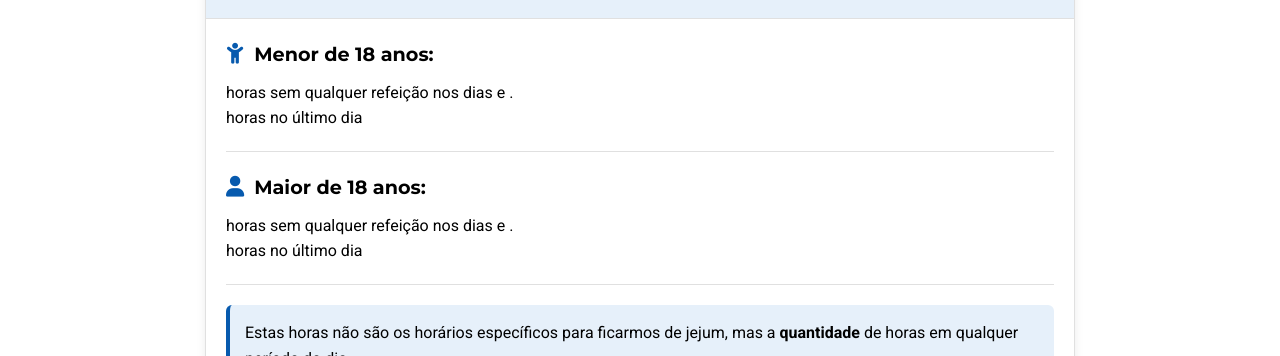
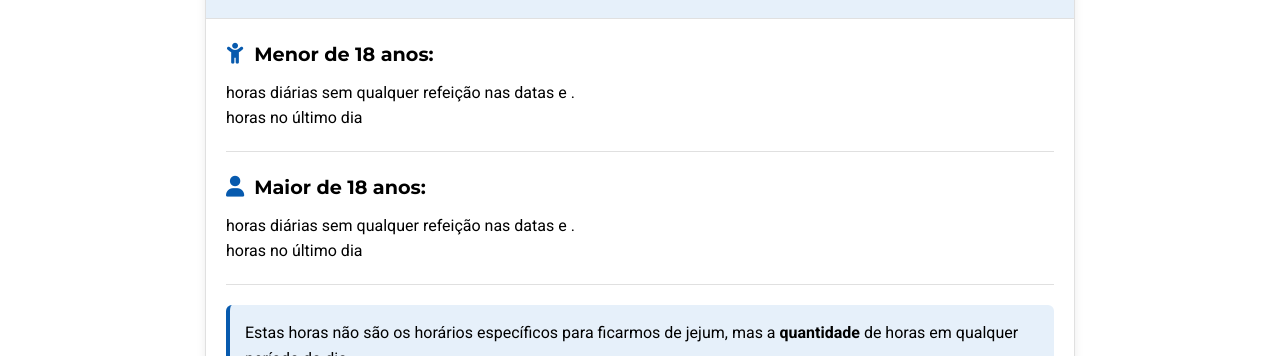
Before and after one commit to maarinlucas/intrucoes, a plain HTML site: page index.html in a window 1280 px wide. Shown: the part 444-800 px from the top of the page. Drawn offline with Linux system fonts and the light colour scheme; no server answers.

Commit message:
Update index.html

```diff
--- a/index.html
+++ b/index.html
@@ -63,7 +63,7 @@
                         <h3><strong>Menor de 18 anos:</strong></h3>
                     </div>
                     <ul>
-                        <li><span id="horasJovens1"></span> horas sem qualquer refeição nos dias <span
+                        <li><span id="horasJovens1"></span> horas diárias sem qualquer refeição nas datas <span
                                 id="dataInicio2"></span> e <span id="dataIntermediaria"></span>.</li>
                         <li><span id="horasJovens2"></span> horas no último dia <span id="dataFim2"></span></li>
                     </ul>
@@ -75,7 +75,7 @@
                         <h3><strong>Maior de 18 anos:</strong></h3>
                     </div>
                     <ul>
-                        <li><span id="horasAdultos1"></span> horas sem qualquer refeição nos dias <span
+                        <li><span id="horasAdultos1"></span> horas diárias sem qualquer refeição nas datas <span
                                 id="dataInicio3"></span> e <span id="dataIntermediaria2"></span>.</li>
                         <li><span id="horasAdultos2"></span> horas no último dia <span id="dataFim3"></span></li>
                     </ul>
```
